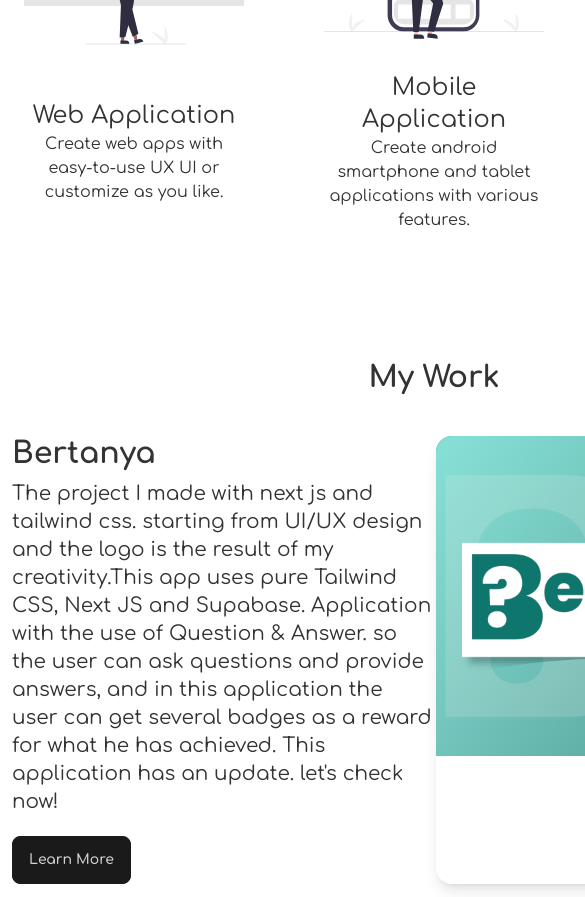
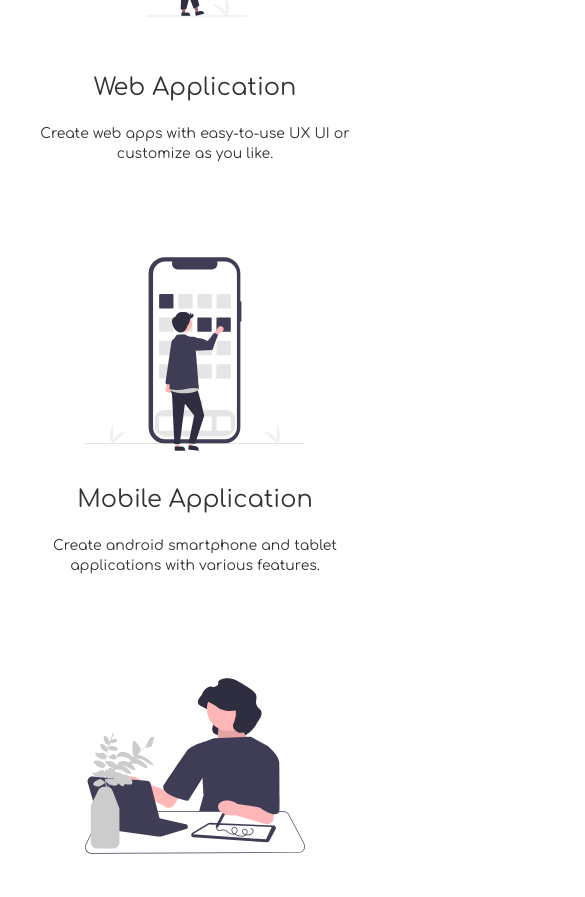
Before and after one commit to nurhamsah1998/nurhamsah-portfolio-latest, a React (Vite) app: page / in a window 390 px wide. Shown: the part 1100-1997 px from the top of the page, 585 px wide, since content can reach past the window. Built offline with nearby package versions, Linux system fonts and the light colour scheme.

Commit message:
adding image roll

```diff
--- a/package.json
+++ b/package.json
@@ -12,6 +12,7 @@
     "daisyui": "^2.51.5",
     "react": "^18.2.0",
     "react-dom": "^18.2.0",
+    "react-fast-marquee": "^1.3.5",
     "react-icons": "^4.8.0",
     "react-router-dom": "^6.9.0",
     "vite-tsconfig-paths": "^4.0.7"
--- a/src/Component/Card.tsx
+++ b/src/Component/Card.tsx
@@ -22,8 +22,10 @@ function Card({
   name?: string;
 }) {
   return (
-    <div className=" flex justify-between">
-      <div className={`w-1/2 ${order ? "order-2" : "order-1"}`}>
+    <div className=" grid md:flex justify-between">
+      <div
+        className={`w-1/2 ${order ? "order-2" : "order-1"} hidden md:block `}
+      >
         <p className=" text-3xl font-bold">{name}</p>
         <p className="mt-2 text-xl ">{tag}</p>
         <button className="btn mt-5">Learn More</button>
--- a/src/Screen/ContactMe.tsx
+++ b/src/Screen/ContactMe.tsx
@@ -2,12 +2,15 @@ import React from "react";
 
 function ContactMe() {
   return (
-    <div className=" text-center">
-      <p className="text-xl font-bold">
+    <div className=" text-center max-w-md mx-auto">
+      <p className="text-2xl font-bold uppercase">
+        let's make your dream come true
+      </p>
+      <p className="text-sm">
         Feel free to contact me. there are many creative ideas that we can make
         happen so what are you waiting for, let's discuss it
       </p>
-      <button className="btn-primary btn mt-5">Get in Touchs</button>
+      <button className="btn mt-5">Get in Touchs</button>
     </div>
   );
 }
--- a/src/Screen/Footer.tsx
+++ b/src/Screen/Footer.tsx
@@ -37,14 +37,13 @@ function Footer() {
   return (
     <div className="h-[400px] bg-slate-700 relative mt-10">
       <div className=" justify-center items-center flex h-full">
-        <p className="text-white text-3xl font-bold italic">
+        <p className="text-white font-bold italic text-center">
           " It's better to be tormented by discipline than to be tormented by
           regret "
         </p>
       </div>
-      <div className="absolute text-white bottom-5 left-5 text-center right-5 justify-between flex items-center">
-        <p>Copyright Nurhamsah 2023</p>
-        <div className="flex items-center justify-center gap-4">
+      <div className="absolute text-white bottom-5 left-5 text-center right-5 justify-center md:justify-between grid md:flex items-center">
+        <div className="flex items-center justify-center gap-4 mb-5 md:mb-0">
           {ContactMe.map((x: any, y: number) => (
             <button
               onClick={() => {
@@ -56,6 +55,7 @@ function Footer() {
             </button>
           ))}
         </div>
+        <p className="text-xs">Copyright Nurhamsah 2023</p>
       </div>
     </div>
   );
--- a/src/Screen/LogoProject.tsx
+++ b/src/Screen/LogoProject.tsx
@@ -1,5 +1,6 @@
 import React from "react";
 import { LOGOPROJECT } from "Var/logo";
+import Marquee from "react-fast-marquee";
 
 function LogoProject() {
   return (
@@ -7,15 +8,16 @@ function LogoProject() {
       <p className=" text-3xl font-bold text-center md:mb-20 mb-10">
         My Logo Design
       </p>
-      <div className="flex flex-wrap gap-20 justify-center items-center">
-        {LOGOPROJECT.map((x: any, y: any) => (
-          <img
-            key={y}
-            className=" w-[39%] md:w-[25%] aspect-square object-contain duration-150"
-            src={x}
-          />
-        ))}
+      <div>
+        <Marquee className="bg-red-800">
+          {LOGOPROJECT.map((x: any, y: any) => (
+            <div className="bg-green-400">
+              <img key={y} className="w-[230px]" src={x} />
+            </div>
+          ))}
+        </Marquee>
       </div>
+      <div className="flex flex-wrap gap-5 md:gap-20 justify-center items-center"></div>
     </div>
   );
 }
--- a/src/Screen/Project.tsx
+++ b/src/Screen/Project.tsx
@@ -52,7 +52,7 @@ function Project() {
   return (
     <div className="md:my-0  my-5">
       <p className=" text-3xl text-center font-bold md:mb-20 mb-10 ">My Work</p>
-      <div className="grid gap-20">
+      <div className="grid gap-10 md:gap-20">
         {webApplication.map(
           (
             item: {
--- a/src/Screen/Services.tsx
+++ b/src/Screen/Services.tsx
@@ -27,12 +27,12 @@ function Services() {
         {" "}
         My Services
       </p>
-      <div className="flex justify-between items-center gap-20">
+      <div className="grid md:flex justify-between items-center gap-20">
         {servicesOffer.map((item: any, index: any) => (
           <div key={index} className="">
             <div className="flex justify-center">{item.icon}</div>
             <p className="text-center mt-5 text-2xl">{item.name}</p>
-            <p className="text-center">{item.desc}</p>
+            <p className="text-center text-sm mt-5">{item.desc}</p>
           </div>
         ))}
       </div>
```
Also changed, not shown: 1 other file (tests, documents, lock files or other folders).
